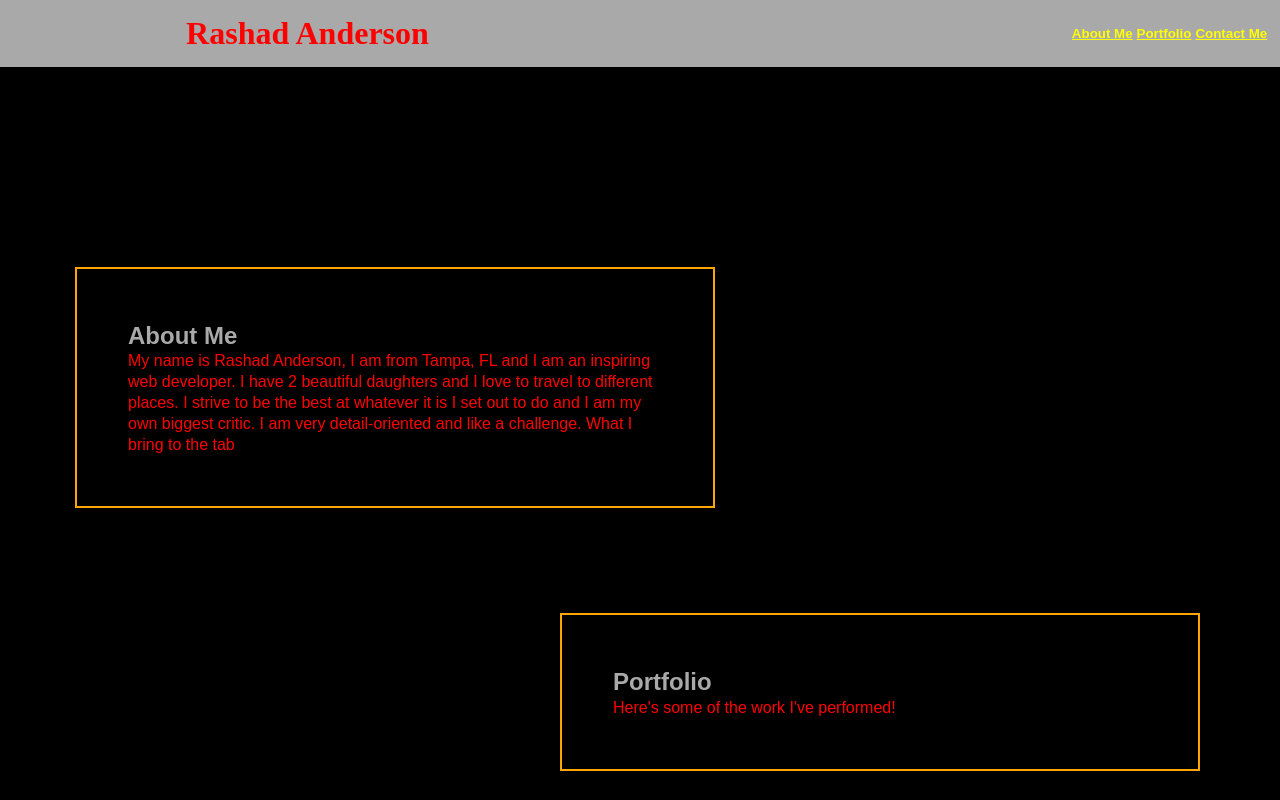
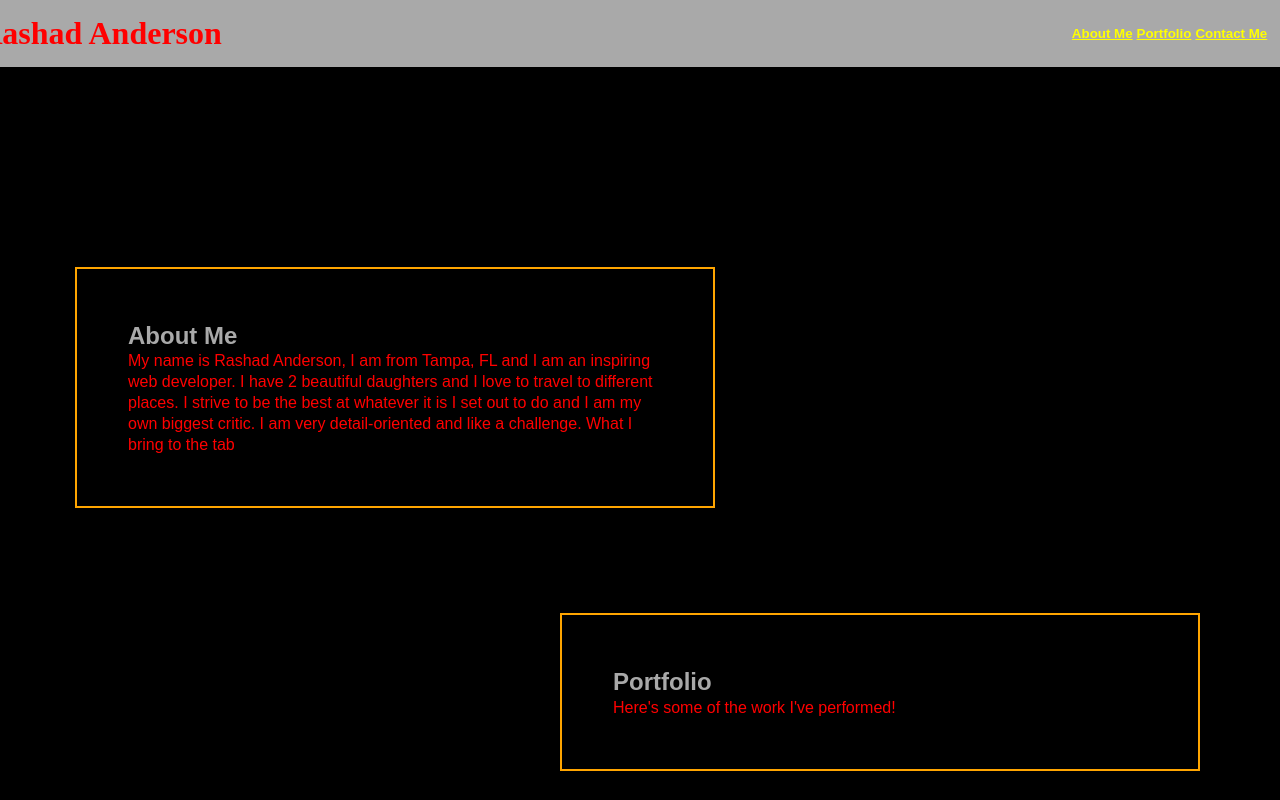
Before and after one commit to Kuminachi121/rashad.anderson-portfolio, a plain HTML site: page index.html in a window 1280 px wide. Drawn offline with Linux system fonts and the light colour scheme; files that its build step writes are made by us from their sources.

Commit message:
Updated ReadMe

```diff
--- a/style.css
+++ b/assets/style.css
@@ -56,7 +56,7 @@ nav a:hover {
 div h1 {
     font-size: 24pt;
     position: relative;
-    right: 643px;
+    right: 850px;
     align-items: center;
     display: flex;
 }
```
Also changed, not shown: assets/Images/Porfolio Page.png (added), 1 other file.
